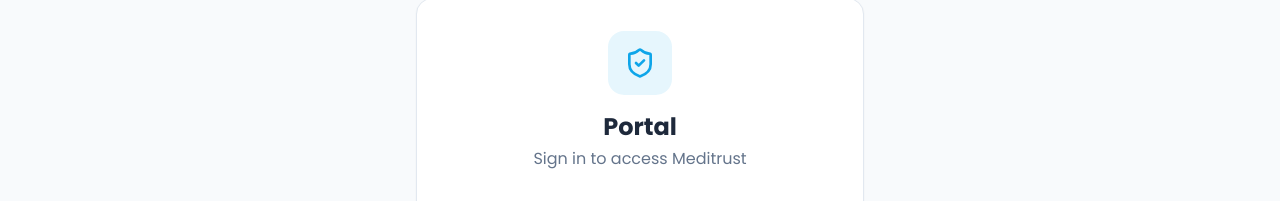
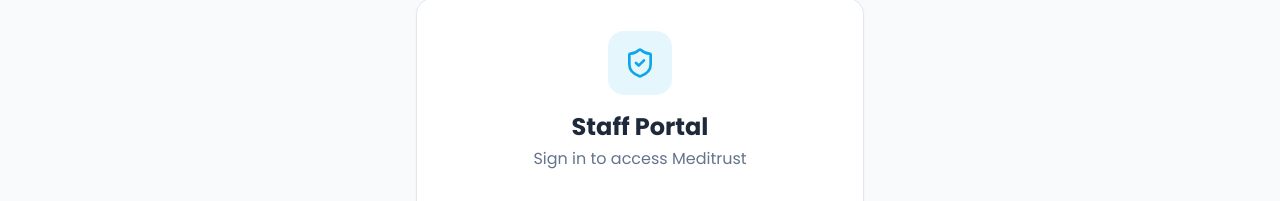
Before and after one commit to Balpos07/meditrust, a React (Vite) app: page /login in a window 1280 px wide. Shown: the part 162-363 px from the top of the page. Built offline with nearby package versions, Linux system fonts and the light colour scheme; no server answers.

Commit message:
feat: change text

```diff
--- a/src/pages/Login.jsx
+++ b/src/pages/Login.jsx
@@ -32,7 +32,7 @@ export default function Login() {
           <div className="w-16 h-16 bg-primary/10 dark:bg-primary/20 rounded-2xl flex items-center justify-center mb-4 text-primary">
             <ShieldCheck size={32} />
           </div>
-          <h1 className="text-2xl font-bold text-text dark:text-white">Portal</h1>
+          <h1 className="text-2xl font-bold text-text dark:text-white">Staff Portal</h1>
           <p className="text-muted dark:text-slate-400 mt-1">Sign in to access Meditrust</p>
         </div>
 
```
